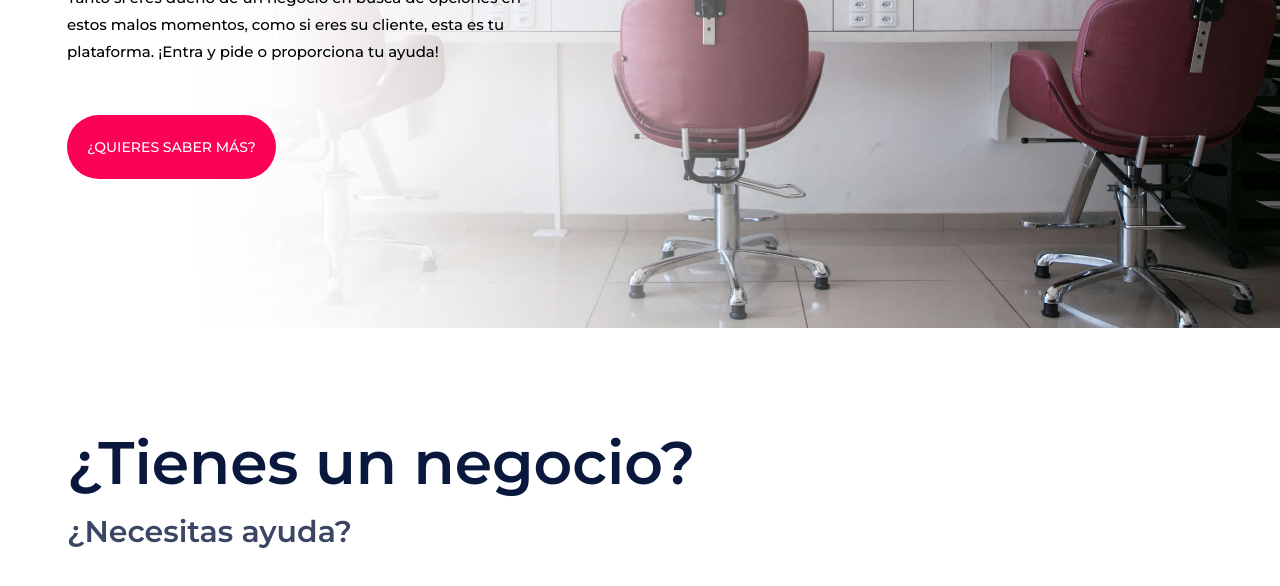
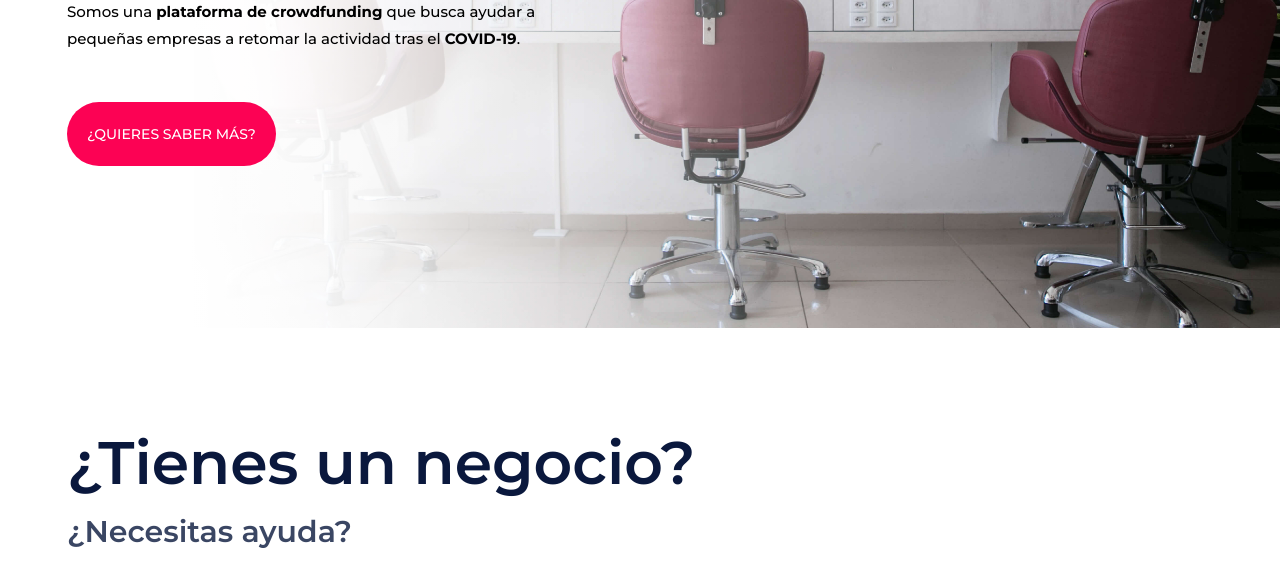
Before and after one commit to keepup-es/keepup-es.github.io, a plain HTML site: page index.html in a window 1280 px wide. Shown: the part 514-1100 px from the top of the page. Drawn offline with nearby package versions, Linux system fonts and the light colour scheme.

Commit message:
claim updated

```diff
--- a/index.html
+++ b/index.html
@@ -88,7 +88,7 @@
 					<div class="col-lg-6">
 						<div class="hs-text">
 							<h2><span>Ayudamos</span> a tu negocio</h2>
-							<p>Tanto si eres dueño de un negocio en busca de opciones en estos malos momentos, como si eres su cliente, esta es tu <span>plataforma</span>. ¡Entra y pide o proporciona tu ayuda!</p>
+							<p>Somos una <b>plataforma de crowdfunding</b> que busca ayudar a pequeñas empresas a retomar la actividad tras el <b>COVID-19</b>.</p>
 							<a href="negocios.html" class="site-btn" onclick="getbuttons('registra tu negocio', 'copy1' ,'negocios.html');">¿Quieres saber más?</a>
 						</div>
 					</div>
```
